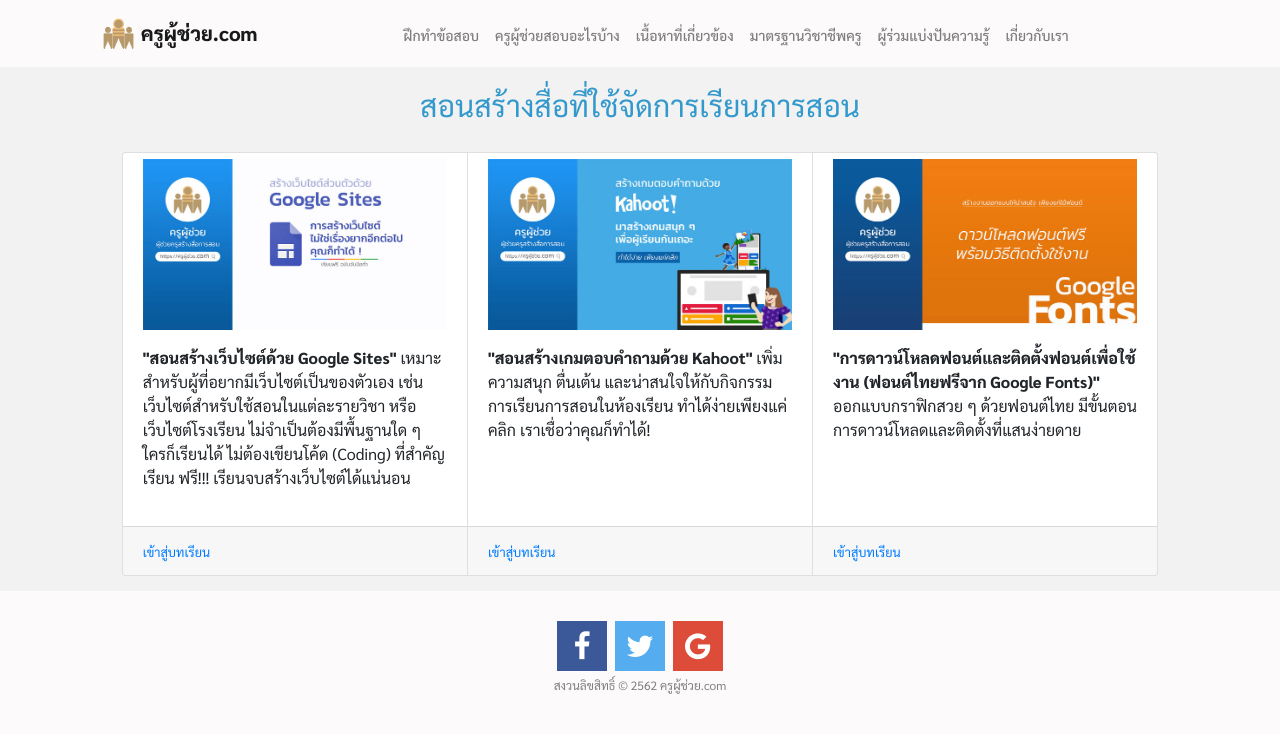
After one commit to chonlatee-s/kru, a PHP site: page /learnOnline.php in a window 1280 px wide. The commit adds this page. Shown: the top 734 px of the page. Run offline with PHP 8.4, Linux system fonts and the light colour scheme; a stand-in replaces the project's code that opens the database connection.

Commit message:
google fonts

```diff
--- /dev/null
+++ b/learnOnline.php
@@ -0,0 +1,110 @@
+<!doctype html>
+<html lang="en">
+  <head>
+    <meta charset="utf-8">
+    <meta name="viewport" content="width=device-width, initial-scale=1, shrink-to-fit=no">
+    <link rel="shortcut icon" type="image/png" href="img/logo.png">
+    <link rel="stylesheet" href="./css/bootstrap.min.css">
+    <link rel="stylesheet" href="./css/mystyle.css">
+    <link rel="stylesheet" href="https://cdnjs.cloudflare.com/ajax/libs/font-awesome/4.7.0/css/font-awesome.min.css">
+    <title>สอบครูผู้ช่วยออนไลน์</title>
+        <!-- Global site tag (gtag.js) - Google Analytics -->
+        <script async src="https://www.googletagmanager.com/gtag/js?id=UA-121483375-1"></script>
+        <script>
+            window.dataLayer = window.dataLayer || [];
+            function gtag(){dataLayer.push(arguments);}
+            gtag('js', new Date());
+            gtag('config', 'UA-121483375-1');
+        </script>
+        <script async src="//pagead2.googlesyndication.com/pagead/js/adsbygoogle.js"></script>
+        <script>
+            (adsbygoogle = window.adsbygoogle || []).push({
+                google_ad_client: "ca-pub-5901161227057601",
+                enable_page_level_ads: true
+            });
+        </script>
+  </head>
+  <body>
+    <!-- menu -->
+    <?php
+        include('menu.php');
+    ?>
+
+    <!-- banner -->
+    <div class="container-fluid big_box">
+        <div class="container">
+            <div class="row text-center">
+                <div class="col-12">
+                    <p class="topicTop">สอนสร้างสื่อที่ใช้จัดการเรียนการสอน</p>
+                </div>
+            </div>
+        </div>
+        <div id="contentAll">
+            <div class="row">
+                <div class="col-md-10 col-sm-12 mx-auto">
+                    <div class="card-group">
+                        <div class="card">
+                            <div class="card-body" style="padding-top:0">
+                                <div class="text-center hcard">
+                                    <img src="./img/smHome1.jpg" class="img-fluid"/>
+                                </div>
+                                <p class="card-text" style="font-weight:200">
+                                <p></p>
+                                <b>"สอนสร้างเว็บไซต์ด้วย Google Sites"</b> เหมาะสำหรับผู้ที่อยากมีเว็บไซต์เป็นของตัวเอง
+                                เช่น เว็บไซต์สำหรับใช้สอนในแต่ละรายวิชา หรือเว็บไซต์โรงเรียน ไม่จำเป็นต้องมีพื้นฐานใด ๆ ใครก็เรียนได้ ไม่ต้องเขียนโค้ด (Coding)
+                                ที่สำคัญเรียน ฟรี!!! เรียนจบสร้างเว็บไซต์ได้แน่นอน
+                                </p>
+                            </div>
+                            <div class="card-footer">
+                                <small class="text-muted"><a href="https://www.youtube.com/watch?v=tJlWVEVUrvI&list=UUPA-YiEnmNJ9u9d_pJfVywA&index=3">เข้าสู่บทเรียน</a></small>
+                            </div>
+                        </div>
+
+                        <div class="card">
+                            <div class="card-body" style="padding-top:0">
+                                <div class="text-center hcard">
+                                    <img src="./img/smHome2.jpg" class="img-fluid"/>
+                                </div>
+                                <p class="card-text" style="font-weight:200">
+                                <p></p>
+                                <b>"สอนสร้างเกมตอบคำถามด้วย Kahoot"</b> เพิ่มความสนุก ตื่นเต้น และน่าสนใจให้กับกิจกรรมการเรียนการสอนในห้องเรียน
+                                ทำได้ง่ายเพียงแค่คลิก เราเชื่อว่าคุณก็ทำได้!
+                                </p>
+                            </div>
+                            <div class="card-footer">
+                                <small class="text-muted"><a href="https://www.youtube.com/watch?v=NUc65ufYkwM&list=PL91Isj7zXY5zkfMwUzpe3QWrBIVOyPCuQ">เข้าสู่บทเรียน</a></small>
+                            </div>
+                        </div>
+
+                        <div class="card">
+                            <div class="card-body" style="padding-top:0">
+                                <div class="text-center hcard">
+                                    <img src="./img/smHome3.jpg" class="img-fluid"/>
+                                </div>
+                                <p class="card-text" style="font-weight:200">
+                                <p></p>
+                                <b>"การดาวน์โหลดฟอนต์และติดตั้งฟอนต์เพื่อใช้งาน (ฟอนต์ไทยฟรีจาก Google Fonts)"</b> ออกแบบกราฟิกสวย ๆ ด้วยฟอนต์ไทย มีขั้นตอนการดาวน์โหลดและติดตั้งที่แสนง่ายดาย
+                                </p>
+                            </div>
+                            <div class="card-footer">
+                                <small class="text-muted"><a href="https://www.youtube.com/watch?v=doQduqTV_4Q&list=PL91Isj7zXY5zKykALKsOAyKf6nsvFmbRC&index=2&t=3s">เข้าสู่บทเรียน</a></small>
+                            </div>
+                        </div>
+
+                    </div>
+                </div>
+            </div>
+        </div>
+    </div>
+
+    <div id="footer" class="container footer text-center">
+        <?php include('share.php'); ?>
+        <p style="font-size: 12px; color:gray">สงวนลิขสิทธิ์ © 2562 ครูผู้ช่วย.com</p>
+    </div>
+
+    <script src="./js/jquery.min.js"></script>
+    <script src="./js/bootstrap.bundle.min.js"></script>
+    <script src="./js/bootstrap.min.js" ></script>
+    <script src="./js/myjquery.js"></script>
+  </body>
+</html>
```
Also changed, not shown: index.php (+14 -0 lines), img/smHome.jpg (added), img/smHome1.jpg (added), img/smHome2.jpg (added), img/smHome3.jpg (added).
